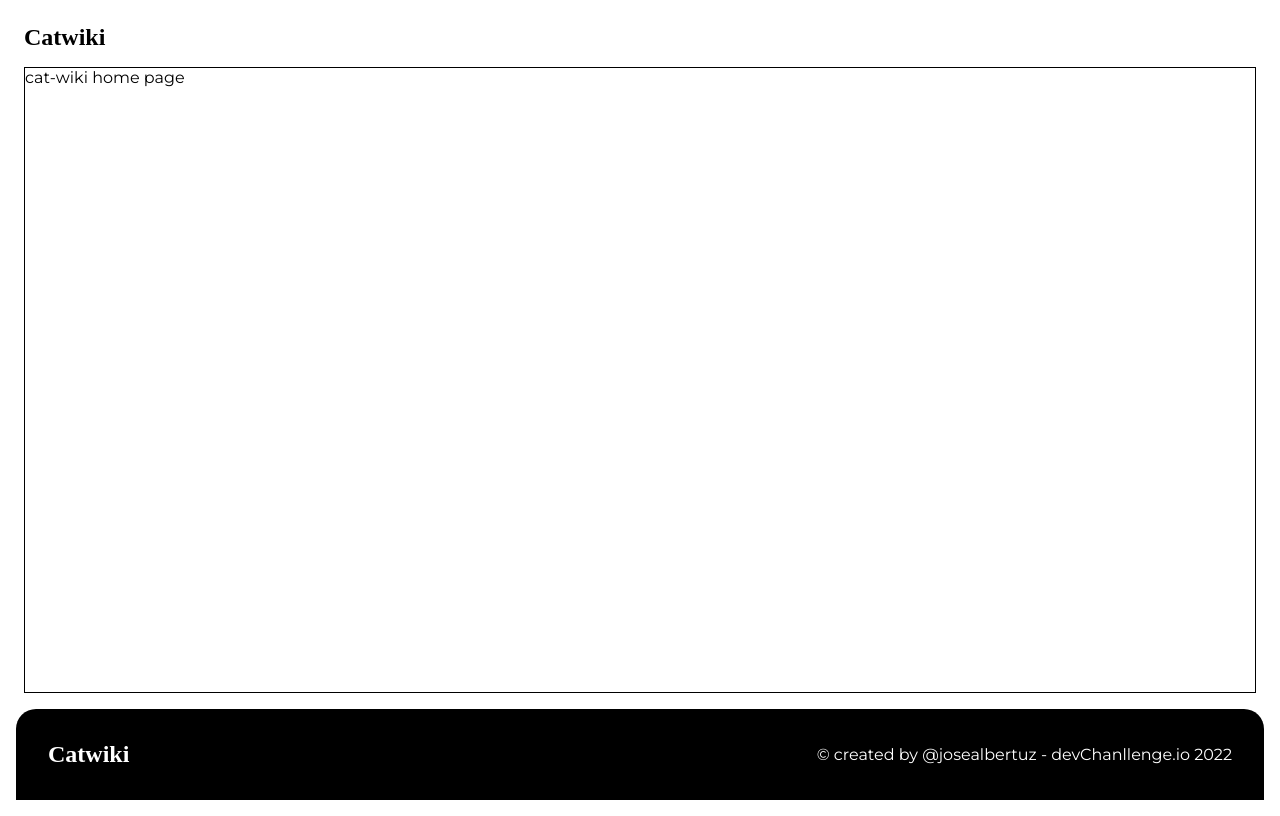
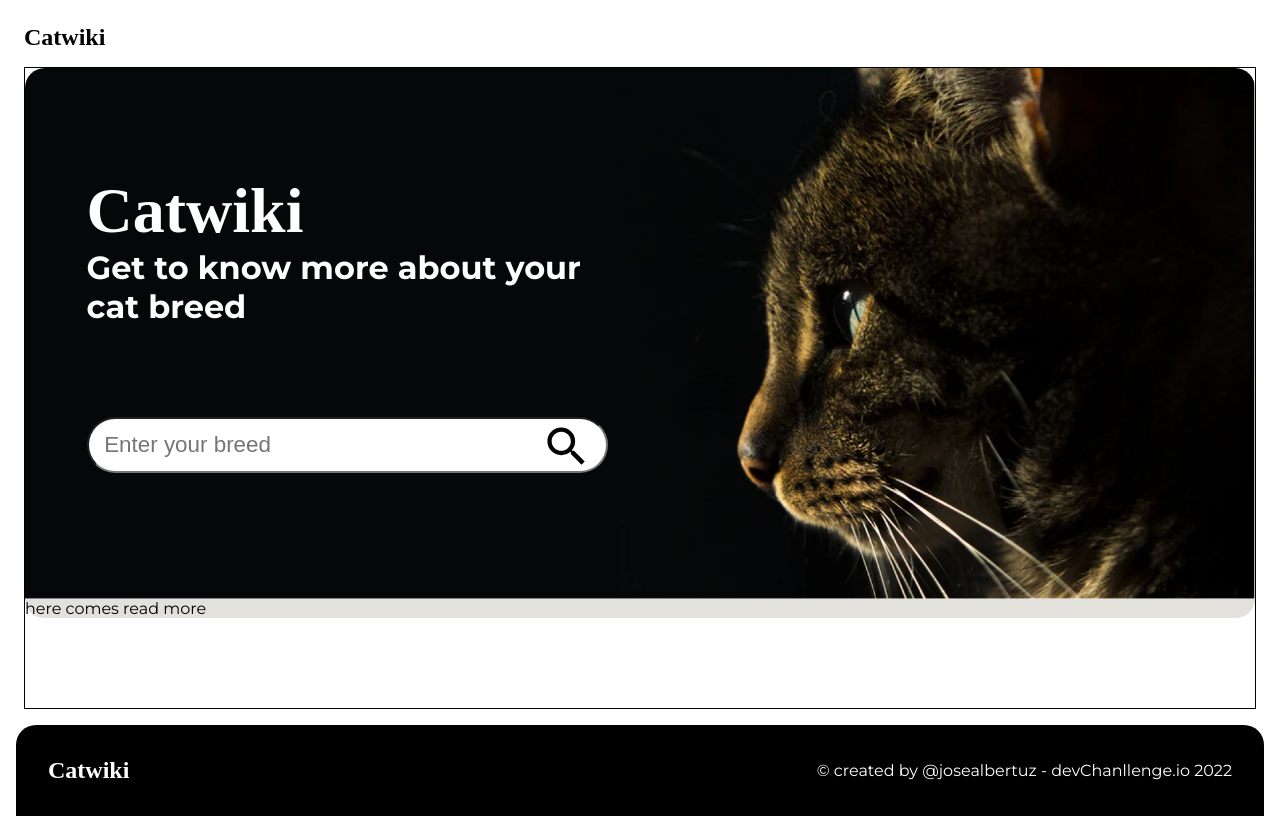
Before and after one commit to josealbertuz/cat-wiki, a Next.js app: page / in a window 1280 px wide. Built offline with nearby package versions, Linux system fonts and the light colour scheme; a web font is replaced by a local one.

Commit message:
hero form style and layout added

```diff
--- /dev/null
+++ b/components/home/search-section/CatSearchForm.tsx
@@ -0,0 +1,40 @@
+import React from 'react';
+import styled from 'styled-components';
+import { MdSearch } from "react-icons/md";
+
+const SearchInputWrapper = styled.div`
+    position: relative;
+`;
+
+const IconWrapper = styled.span`
+    position: absolute;
+    color: ${({ theme }) => theme.colors.main};
+    font-size: 0.8em;
+    right: 0.3em;
+    top: 0.6em;
+`;
+
+const SearchCatInput = styled.input`
+    padding: 0.5em 0.7em;
+    border-radius: 30px;
+    height: 7vmin;
+    font-size: 0.35em;
+    width: 100%;
+
+    &:focus {
+        outline: none;
+    }
+`;
+
+const CatSearchForm = () => {
+    return (
+        <SearchInputWrapper>
+            <SearchCatInput placeholder="Enter your breed" />
+            <IconWrapper>
+                <MdSearch />
+            </IconWrapper>
+        </SearchInputWrapper>
+    );
+};
+
+export default CatSearchForm;
--- /dev/null
+++ b/components/home/search-section/CatSearchSection.tsx
@@ -0,0 +1,26 @@
+import React from 'react';
+import styled from 'styled-components';
+import HeroForm from './HeroForm';
+
+const Wrapper = styled.section`
+    min-height: 40em;
+`;
+
+const MostSearchContainer = styled.div`
+    background-color: ${({ theme }) => theme.colors.secondary};
+    border-bottom-left-radius: 20px;
+    border-bottom-right-radius: 20px;
+`;
+
+const CatSearchSection = () => {
+    return (
+        <Wrapper>
+            <HeroForm />
+            <MostSearchContainer>
+                here comes read more
+            </MostSearchContainer>
+        </Wrapper>
+    );
+};
+
+export default CatSearchSection;
--- /dev/null
+++ b/components/home/search-section/HeroForm.tsx
@@ -0,0 +1,52 @@
+import React from 'react';
+import styled from 'styled-components';
+import CatSearchForm from './CatSearchForm';
+
+
+const HeroContainer = styled.div`
+    position: relative;
+`;
+
+const HeroImage = styled.img`
+    border-top-left-radius: 20px;
+    border-top-right-radius: 20px;
+    width: 100%;
+    object-fit: cover;
+`;
+
+const FormContainer = styled.form`
+    font-size: clamp(0.8rem, 5vw, 4rem);
+    display: flex;
+    flex-direction: column;
+    position: absolute;
+    left: 5%;
+    top: 20%;
+    color: #FFF;
+`;
+
+const FormTitle = styled.h1`
+    font-family: ${({ theme }) => theme.fonts.secondary};
+    font-size: 1em;
+`;
+
+const FormSubtitle = styled.h2`
+    font-size: 0.5em;
+    width: 24ch;
+    padding-bottom: 2em;
+`;
+
+const HeroForm = () => {
+
+    return (
+        <HeroContainer>
+            <HeroImage src="HeroImagelg.png" />
+            <FormContainer>
+                <FormTitle>Catwiki</FormTitle>
+                <FormSubtitle>Get to know more about your cat breed</FormSubtitle>
+                <CatSearchForm />
+            </FormContainer>
+        </HeroContainer>
+    );
+};
+
+export default HeroForm;
--- a/package.json
+++ b/package.json
@@ -11,6 +11,7 @@
     "next": "12.0.8",
     "react": "17.0.2",
     "react-dom": "17.0.2",
+    "react-icons": "^4.3.1",
     "styled-components": "^5.3.3"
   },
   "devDependencies": {
--- a/pages/index.tsx
+++ b/pages/index.tsx
@@ -1,11 +1,12 @@
 import { ReactElement } from 'react';
+import CatSearchSection from '../components/home/search-section/CatSearchSection';
 import AppLayout from '../layouts/AppLayout';
 
 const Home = () => {
   return (
-    <div>
-      cat-wiki home page
-    </div>
+    <>
+      <CatSearchSection />
+    </>
   )
 }
 
```
Also changed, not shown: 1 other file (tests, documents, lock files or other folders).
